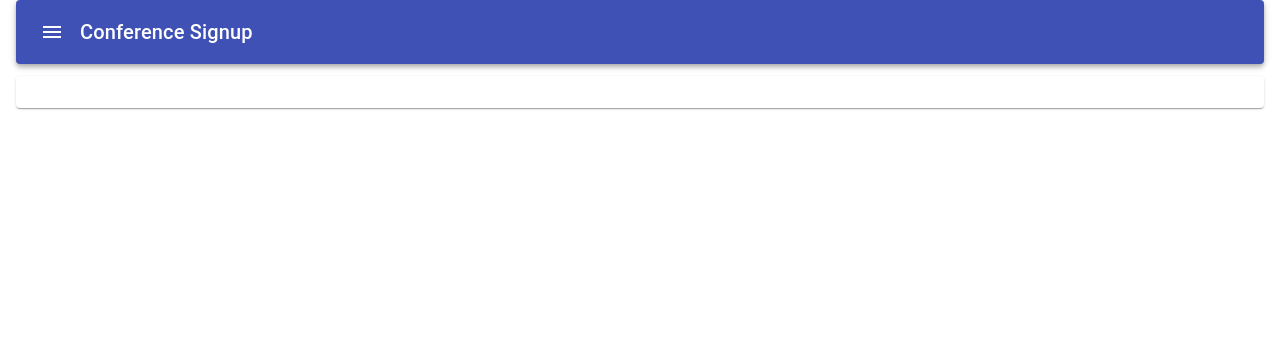
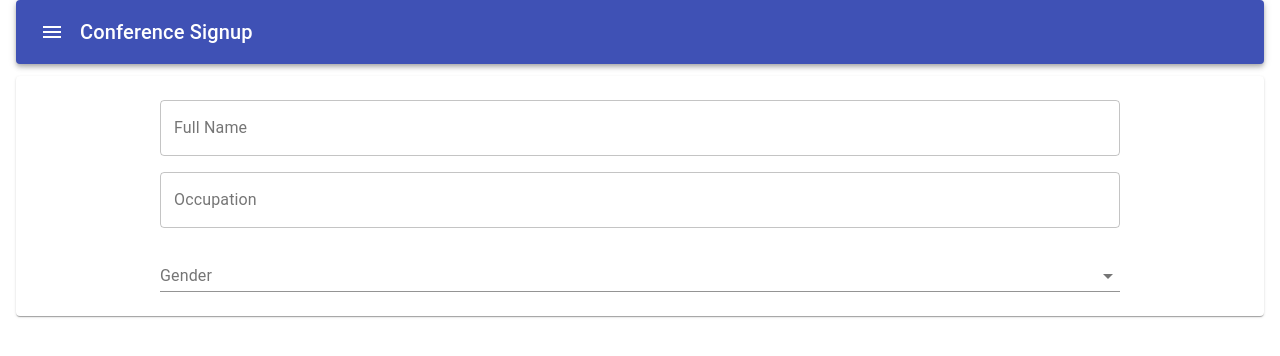
Before and after one commit to smatthews-nz/signup-sheet, a React (Create React App) app in the folder signup-sheet/: page / in a window 1280 px wide. Shown: the top 356 px of the page. Built offline with nearby package versions, Linux system fonts and the light colour scheme.

Commit message:
Started building out form

```diff
--- a/signup-sheet/src/App.js
+++ b/signup-sheet/src/App.js
@@ -1,13 +1,13 @@
 import React from 'react';
 import './App.css';
 import Header from './components/Header'
-import Form from './components/Form'
+import FormContainer from './components/FormContainer'
 
 function App() {
   return (
     <div className="App">
       <Header />
-      <Form />
+      <FormContainer />
     </div>
   );
 }
--- a/signup-sheet/src/components/Form.js
+++ b/signup-sheet/src/components/Form.js
@@ -1,35 +1,52 @@
 import React from 'react';
-import Paper from '@material-ui/core/Paper';
-import Grid from '@material-ui/core/Grid';
-import { makeStyles, createMuiTheme } from '@material-ui/core/styles';
+import { makeStyles } from '@material-ui/core/styles';
+import TextField from '@material-ui/core/TextField';
+import InputLabel from '@material-ui/core/InputLabel';
+import MenuItem from '@material-ui/core/MenuItem';
+import FormControl from '@material-ui/core/FormControl';
+import Select from '@material-ui/core/Select';
 
-const theme = createMuiTheme();
 
-const useStyles = makeStyles(() => ({
+const useStyles = makeStyles((theme) => ({
     root: {
-      flexGrow: 1,
+      '& > *': {
+        margin: theme.spacing(1),
+        width: '75vw',
+      },
     },
-    paper: {
-      padding: theme.spacing(2),
-      textAlign: 'center',
-      color: theme.palette.text.secondary,
-      marginRight: theme.spacing(2),
-      marginLeft: theme.spacing(2)
-    },
+    formControl: {
+        margin: theme.spacing(1),
+        minWidth: 120,
+      },
+      selectEmpty: {
+        marginTop: theme.spacing(2),
+      },
   }));
 
-function Form(){
+function Form() {
+
     const classes = useStyles();
 
     return(
-    <div>
-        <Grid container spacing={3}>
-            <Grid item xs={12}>
-                <Paper className={classes.paper}></Paper>
-                {/* <Label>Full Name</Label> */}
-            </Grid>
-        </Grid>
-    </div>);
+        <div className="form-holder">
+            <form className={classes.root} noValidate autoComplete="off">
+            <TextField id="outlined-basic" label="Full Name" variant="outlined" />
+            <TextField id="outlined-basic" label="Occupation" variant="outlined" />
+            <FormControl className={classes.formControl}>
+                <InputLabel id="demo-simple-select-label">Gender</InputLabel>
+                <Select
+                labelId="demo-simple-select-label"
+                id="demo-simple-select"
+                >
+                <MenuItem value={10}>Male</MenuItem>
+                <MenuItem value={20}>Female</MenuItem>
+                <MenuItem value={30}>Non-binary</MenuItem>
+                <MenuItem value={30}>Prefer not to say</MenuItem>
+                </Select>
+            </FormControl>
+            </form>
+        </div>
+    )
 }
 
 export default Form;
--- /dev/null
+++ b/signup-sheet/src/components/FormContainer.js
@@ -0,0 +1,37 @@
+import React from 'react';
+import Paper from '@material-ui/core/Paper';
+import Grid from '@material-ui/core/Grid';
+import { makeStyles, createMuiTheme } from '@material-ui/core/styles';
+import Form from './Form';
+
+const theme = createMuiTheme();
+
+const useStyles = makeStyles(() => ({
+    root: {
+      flexGrow: 1,
+    },
+    paper: {
+      padding: theme.spacing(2),
+      textAlign: 'center',
+      color: theme.palette.text.secondary,
+      marginRight: theme.spacing(2),
+      marginLeft: theme.spacing(2),
+    },
+  }));
+
+function FormContainer(){
+    const classes = useStyles();
+
+    return(
+    <div>
+        <Grid container spacing={3}>
+            <Grid item xs={12}>
+                <Paper className={classes.paper}>
+                <Form />
+                </Paper>
+            </Grid>
+        </Grid>
+    </div>);
+}
+
+export default FormContainer;
--- a/signup-sheet/src/components/Header.js
+++ b/signup-sheet/src/components/Header.js
@@ -27,7 +27,6 @@ const useStyles = makeStyles((theme) => ({
         flexGrow: 1,
         marginLeft: theme.spacing(2)
       }
-
   }));
 
 function Header(){
```
